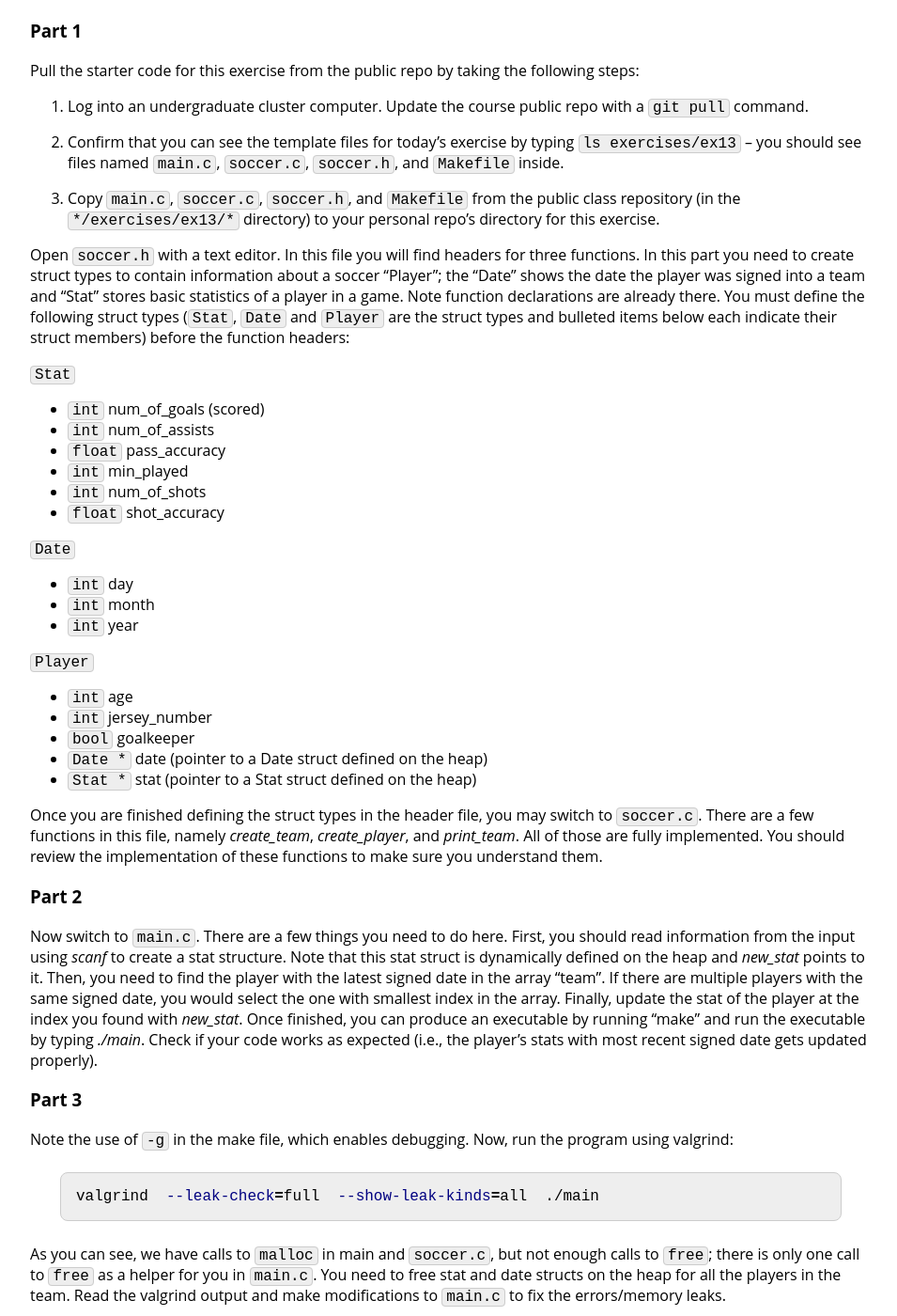
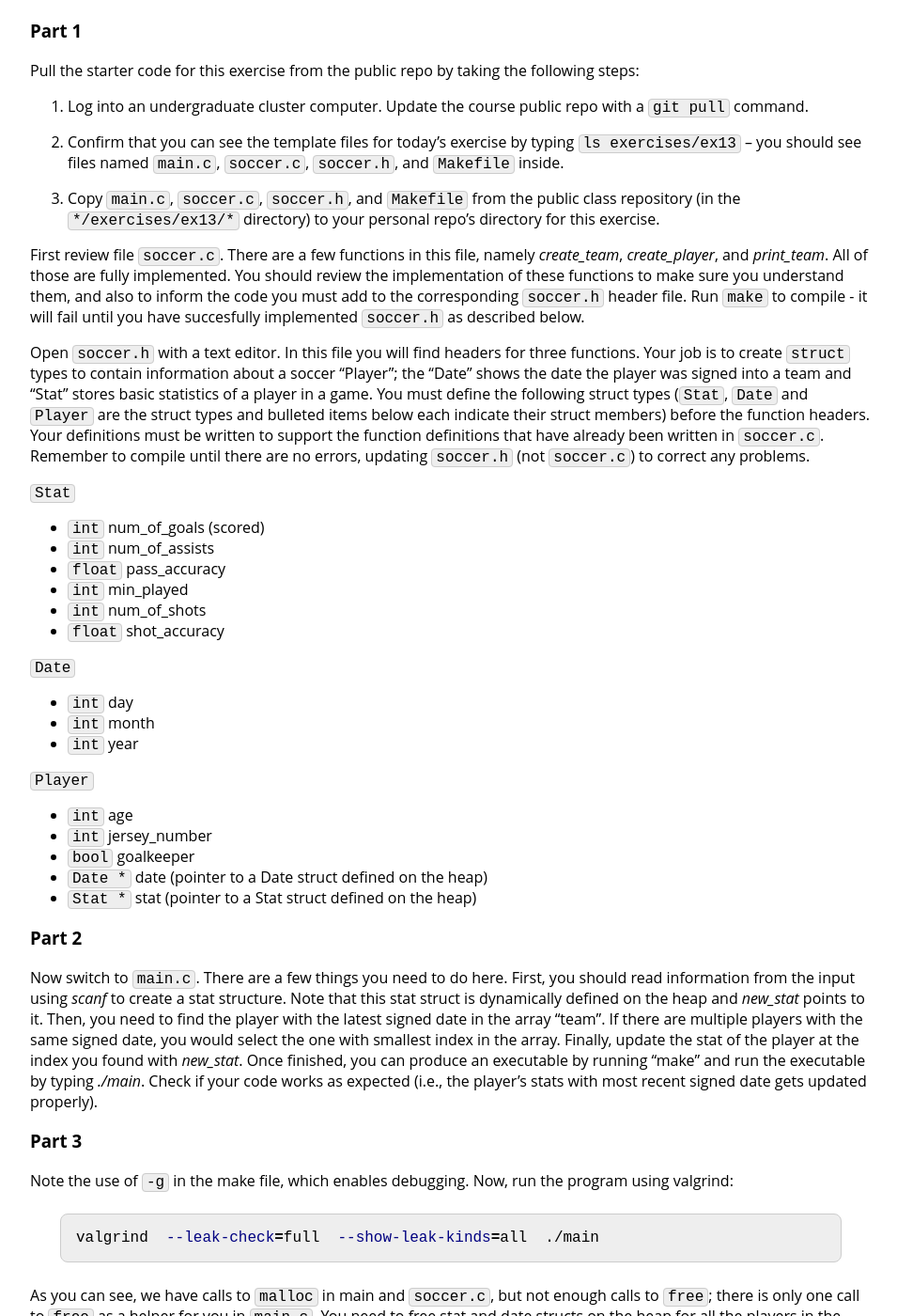
Before and after one commit to jhu-ip/cs220-f26, a Jekyll site: the page built from exercise/ex13.md, in a window 1280 px wide and 1400 px high, scrolled down 618 px. Shown: the whole window at 94% size, without its empty margins (160-1115 px from the left). Built offline with Jekyll 4.4.1, drawn with Linux system fonts in a browser that asks for light colours.

Commit message:
updated ex13 for next semester

```diff
--- a/exercise/ex13.md
+++ b/exercise/ex13.md
@@ -39,8 +39,9 @@ Pull the starter code for this exercise from the public repo by taking the follo
 
 4.	Copy `main.c`, `soccer.c`, `soccer.h`, and `Makefile` from the public class repository (in the `*/exercises/ex13/*` directory) to your personal repo's directory for this exercise.
 
+First review file `soccer.c`. There are a few functions in this file, namely *create_team*, *create_player*, and *print_team*. All of those are fully implemented. You should review the implementation of these functions to make sure you understand them, and also to inform the code you must add to the corresponding `soccer.h` header file. Run `make` to compile - it will fail until you have succesfully implemented `soccer.h` as described below.
 
-Open `soccer.h` with a text editor. In this file you will find headers for three functions. In this part you need to create struct types to contain information about a soccer “Player”; the “Date” shows the date the player was signed into a team and “Stat” stores basic statistics of a player in a game. Note function declarations are already there. You must define the following struct types (`Stat`, `Date` and `Player` are the struct types and bulleted items below each indicate their struct members) before the function headers:
+Open `soccer.h` with a text editor. In this file you will find headers for three functions. Your job is to create `struct` types to contain information about a soccer “Player”; the “Date” shows the date the player was signed into a team and “Stat” stores basic statistics of a player in a game. You must define the following struct types (`Stat`, `Date` and `Player` are the struct types and bulleted items below each indicate their struct members) before the function headers. Your definitions must be written to support the function definitions that have already been written in `soccer.c`. Remember to compile until there are no errors, updating `soccer.h` (not `soccer.c`) to correct any problems.
 
 `Stat`
 *	`int` num_of_goals (scored)
@@ -63,8 +64,6 @@ Open `soccer.h` with a text editor. In this file you will find headers for three
 *	`Stat *` stat  (pointer to a Stat struct defined on the heap)
 
 
-Once you are finished defining the struct types in the header file, you may switch to `soccer.c`. There are a few functions in this file, namely *create_team*, *create_player*, and *print_team*. All of those are fully implemented. You should review the implementation of these functions to make sure you understand them.
-
 ### Part 2
 Now switch to `main.c`. There are a few things you need to do here. First, you should read information from the input using *scanf* to create a stat structure. Note that this stat struct is dynamically defined on the heap and *new_stat* points to it. Then, you need to find the player with the latest signed date in the array “team”. If there are multiple players with the same signed date, you would select the one with smallest index in the array. Finally, update the stat of the player at the index you found with *new_stat*. Once finished, you can produce an executable by running “make” and run the executable by typing *./main*. Check if your code works as expected (i.e., the player’s stats with most recent signed date gets updated properly).
 
```
